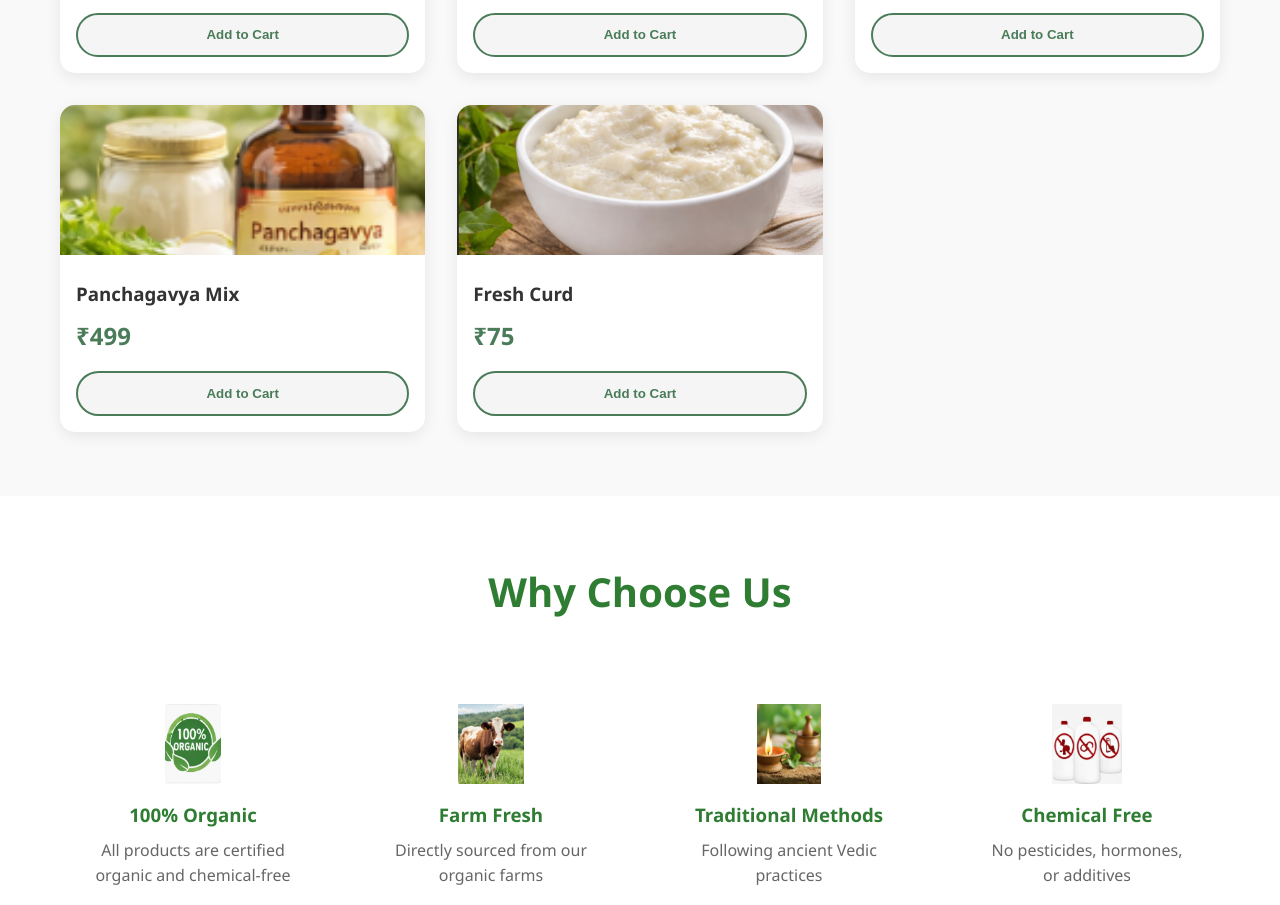
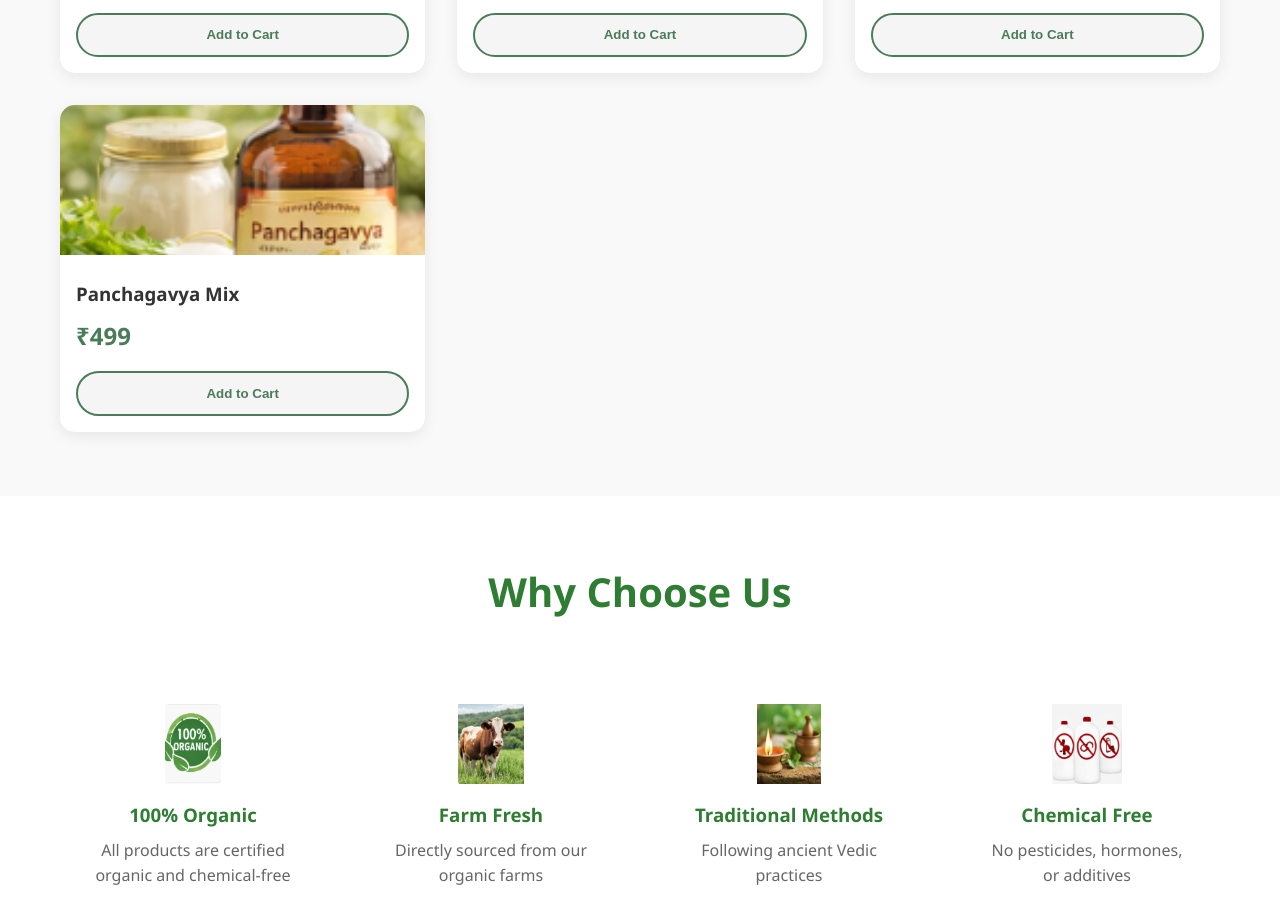
Before and after one commit to primeflex200-ui/ecommerce, a plain HTML site: page index.html in a window 1280 px wide. Shown: the part 1941-2846 px from the top of the page. Drawn offline with Linux system fonts and the light colour scheme; a web font is replaced by a local one.

Commit message:
Remove Fresh Curd product from website

```diff
--- a/admin-script.js
+++ b/admin-script.js
@@ -17,7 +17,6 @@ function initializeAdminData() {
             { id: 3, name: "Gomutra Ark", category: "Conscious Living", subcategory: "Herbal Products", price: 299, stock: 30, image: "images/gomutra.png", description: "Traditional wellness", inStock: true },
             { id: 4, name: "Organic Dung Cakes", category: "Home Food", subcategory: "Traditional Foods", price: 199, stock: 0, image: "images/cow-dung.png", description: "Eco-friendly", inStock: false },
             { id: 5, name: "Panchagavya Mix", category: "Special Categories", subcategory: "Combo Packs", price: 499, stock: 25, image: "images/panchagavya.png", description: "Complete wellness", inStock: true },
-            { id: 6, name: "Fresh Curd", category: "Bakery & Dairy", subcategory: "Milk", price: 75, stock: 80, image: "images/curd.png", description: "Fresh curd", inStock: true },
             { id: 7, name: "Fresh Buttermilk", category: "Snacks & More", subcategory: "Traditional Snacks", price: 45, stock: 60, image: "images/buttermilk.png", description: "Refreshing", inStock: true },
             { id: 8, name: "Fresh Paneer", category: "Bakery & Dairy", subcategory: "Paneer", price: 350, stock: 40, image: "images/paneer.png", description: "Fresh paneer", inStock: true },
             { id: 9, name: "Pure Gomutra", category: "Conscious Living", subcategory: "Herbal Products", price: 150, stock: 20, image: "images/gomutra.png", description: "Pure wellness", inStock: true }
--- a/index.html
+++ b/index.html
@@ -219,12 +219,6 @@
                     <p class="price">₹499</p>
                     <button class="btn btn-secondary add-to-cart" onclick="addToCart(5, 'Panchagavya Mix', 499)">Add to Cart</button>
                 </div>
-                <div class="product-card" data-id="6">
-                    <img src="images/curd.png" alt="Fresh Curd">
-                    <h3>Fresh Curd</h3>
-                    <p class="price">₹75</p>
-                    <button class="btn btn-secondary add-to-cart" onclick="addToCart(6, 'Fresh Curd', 75)">Add to Cart</button>
-                </div>
             </div>
         </div>
     </section>
--- a/script.js
+++ b/script.js
@@ -7,7 +7,6 @@ const productImages = {
     3: 'images/gomutra.png',
     4: 'images/cow-dung.png',
     5: 'images/panchagavya.png',
-    6: 'images/curd.png',
     7: 'images/buttermilk.png',
     8: 'images/paneer.png',
     9: 'images/gomutra.png'
@@ -473,7 +472,6 @@ function getShopProducts() {
         { id: 3, name: "Gomutra Ark", category: "Conscious Living", subcategory: "Herbal Products", price: 299, image: "images/gomutra.png", description: "Traditional wellness product from cow urine", inStock: true },
         { id: 4, name: "Organic Dung Cakes", category: "Home Food", subcategory: "Traditional Foods", price: 199, image: "images/cow-dung.png", description: "Eco-friendly organic dung cakes for traditional use", inStock: true },
         { id: 5, name: "Panchagavya Mix", category: "Special Categories", subcategory: "Combo Packs", price: 499, image: "images/panchagavya.png", description: "Complete wellness solution with five cow products", inStock: true },
-        { id: 6, name: "Fresh Curd", category: "Bakery & Dairy", subcategory: "Milk", price: 75, image: "images/curd.png", description: "Fresh homemade curd from organic milk", inStock: true },
         { id: 7, name: "Fresh Buttermilk", category: "Snacks & More", subcategory: "Traditional Snacks", price: 45, image: "images/buttermilk.png", description: "Refreshing traditional buttermilk", inStock: true },
         { id: 8, name: "Fresh Paneer", category: "Bakery & Dairy", subcategory: "Paneer", price: 350, image: "images/paneer.png", description: "Fresh cottage cheese made from organic milk", inStock: true },
         { id: 9, name: "Pure Gomutra", category: "Conscious Living", subcategory: "Herbal Products", price: 150, image: "images/gomutra.png", description: "Pure cow urine for traditional wellness", inStock: true }
```
Also changed, not shown: shop.html (+0 -6 lines).
